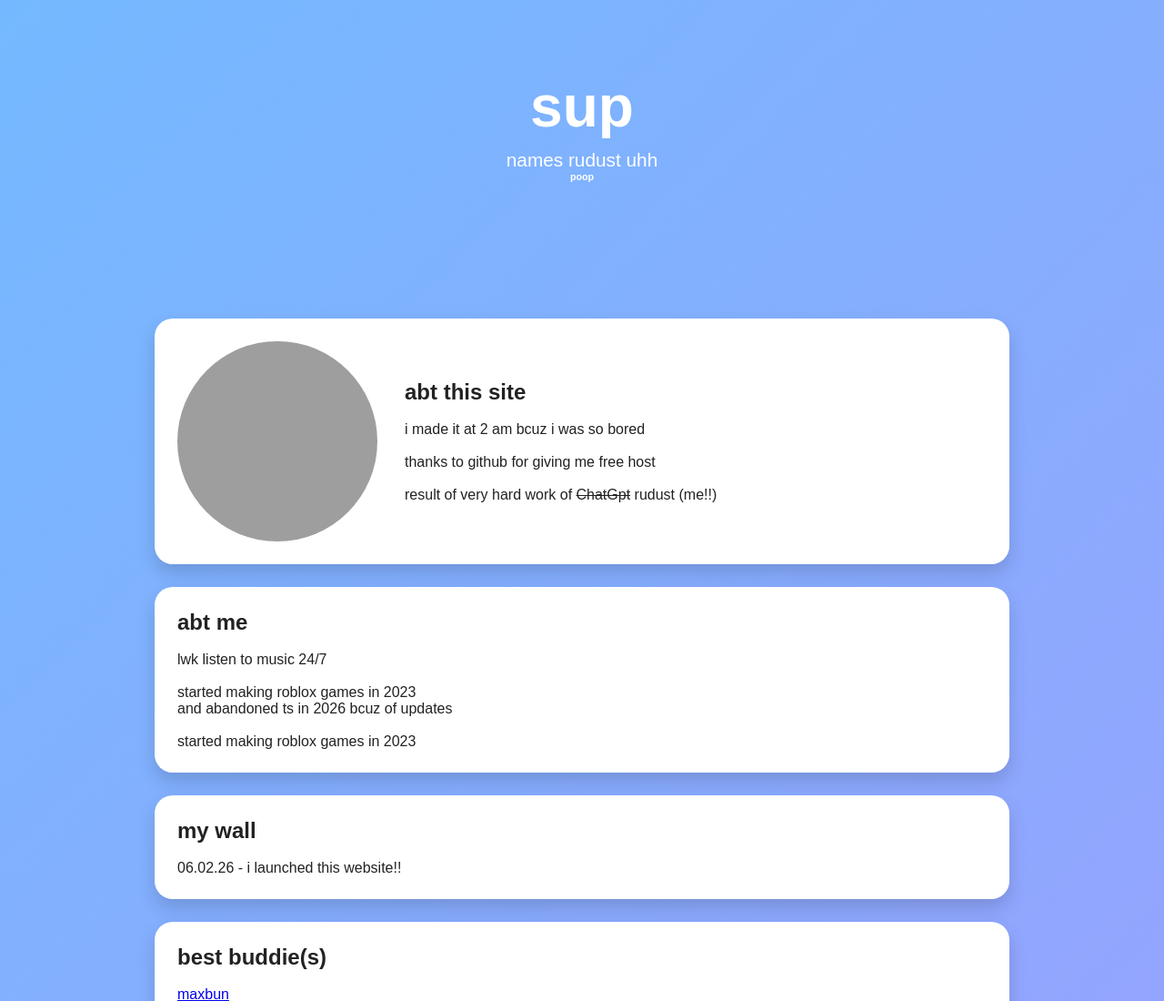
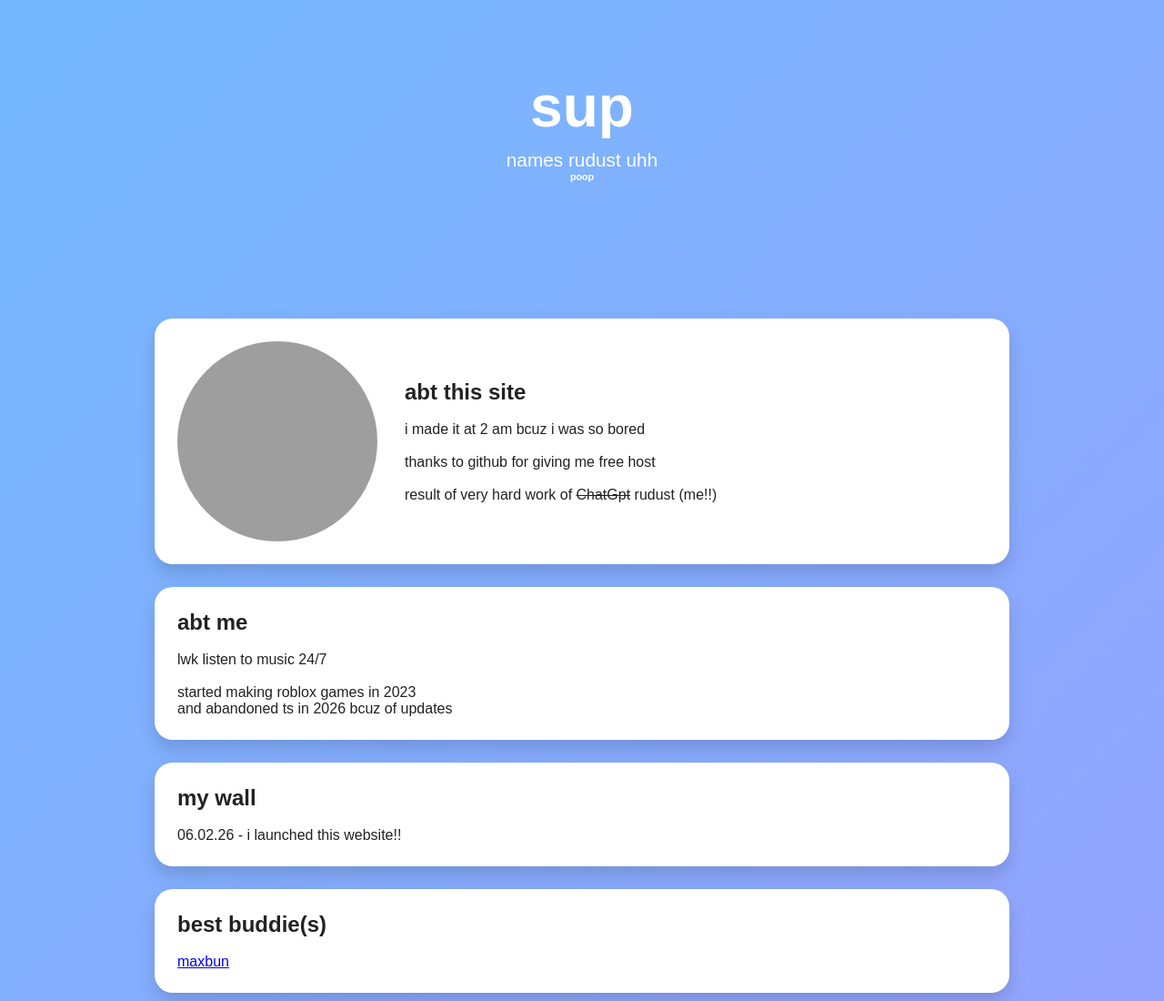
Before and after one commit to rudust/rudust, a plain HTML site: page docs/index.html in a window 1280 px wide. Shown: the top 1100 px of the page at 91% size. Drawn offline with Linux system fonts and the light colour scheme; grey boxes are pictures that could not be loaded.

Commit message:
Update index.html

```diff
--- a/docs/index.html
+++ b/docs/index.html
@@ -162,9 +162,7 @@ footer{
         <br>
         <p>started making roblox games in 2023</p>
         <p>and abandoned ts in 2026 bcuz of updates</p>
-        <br>
-        <p>started making roblox games in 2023</p>
-    </div>
+     </div>
     <div class="card">
         <h2>my wall</h2>
         <br>
```
